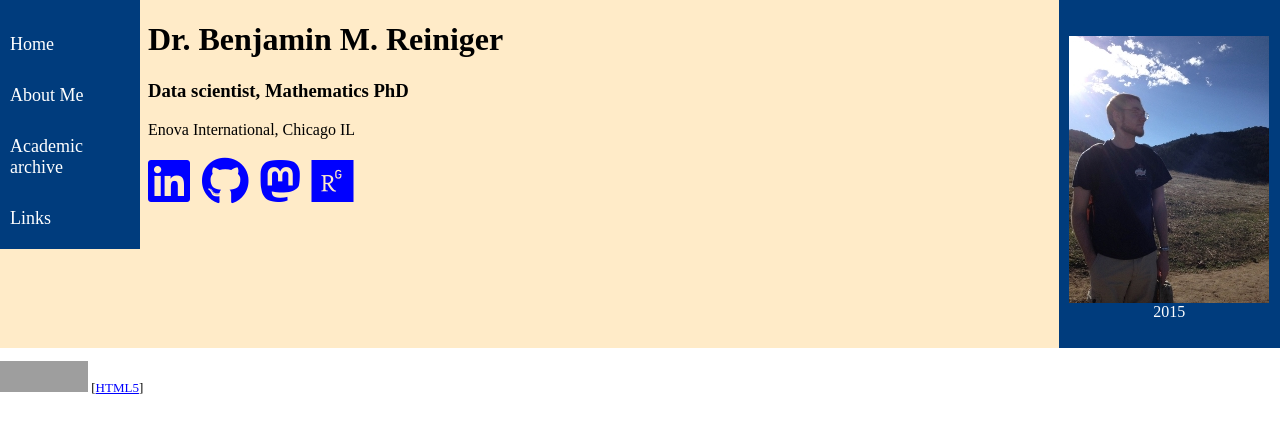
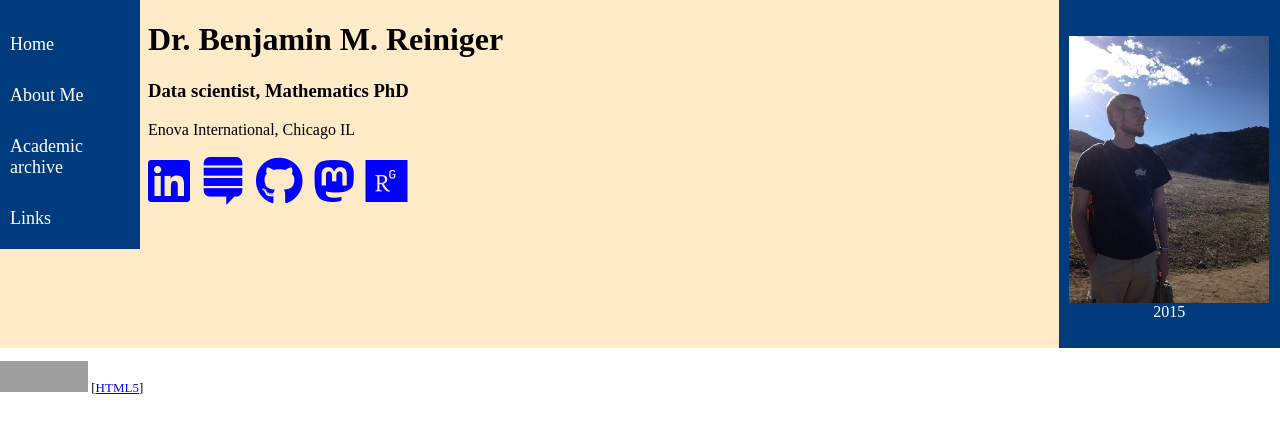
Before and after one commit to bmreiniger/bmreiniger.github.io, a Jekyll site: the page index.html, which Jekyll copies as it is, in a window 1280 px wide. Shown: the top 433 px of the page. Built offline with Jekyll 4.4.1, drawn with Linux system fonts in a browser that asks for light colours; nearby versions of some CDN libraries; grey boxes are pictures that could not be loaded.

Commit message:
Add stackexchange link

```diff
--- a/index.html
+++ b/index.html
@@ -25,9 +25,15 @@
 
 <!--(Professional) Social Media-->
 <span style="font-size: 3em">
+<!--LinkedIn-->
 <a class="imagelink" href="https://www.linkedin.com/in/benjamin-reiniger-b29b146a/"><span class="fab fa-linkedin"></span></a>
+<!--StackExchange-->
+<a class="imagelink" href="https://stackexchange.com/users/4292175/ben-reiniger?tab=accounts"><span class="fab fa-stack-exchange"></span></a>
+<!--GitHub-->
 <a class="imagelink" href="https://github.com/bmreiniger"><span class="fab fa-github"></span></a>
+<!--Mathstodon (mastodon)-->
 <a class="imagelink" href="https://mathstodon.xyz/@bmreiniger"><span class="fab fa-mastodon"></span></a>
+<!--ResearchGate-->
 <a class="imagelink" href="https://www.researchgate.net/profile/Benjamin_Reiniger"><span class="fab fa-researchgate"></span></a>
 </span>
 </div><!--main-->
```
